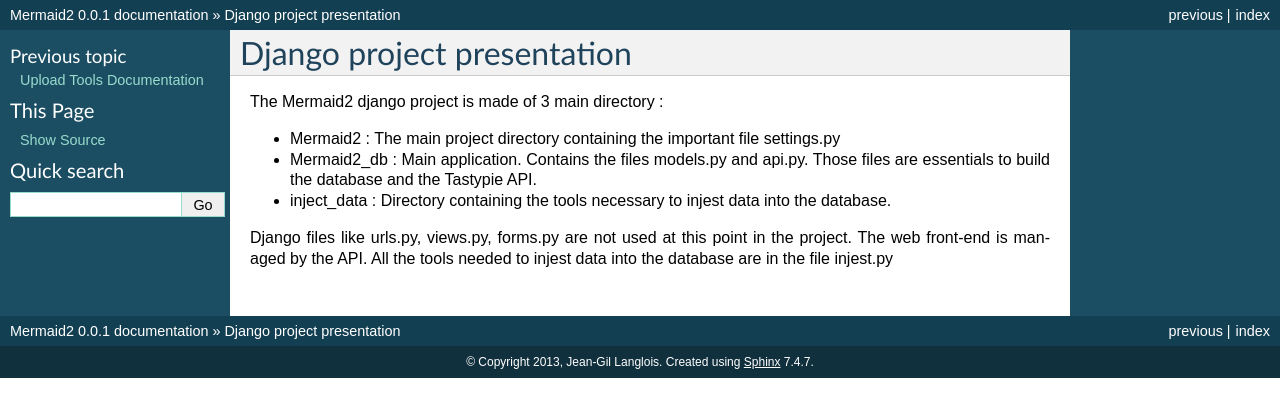
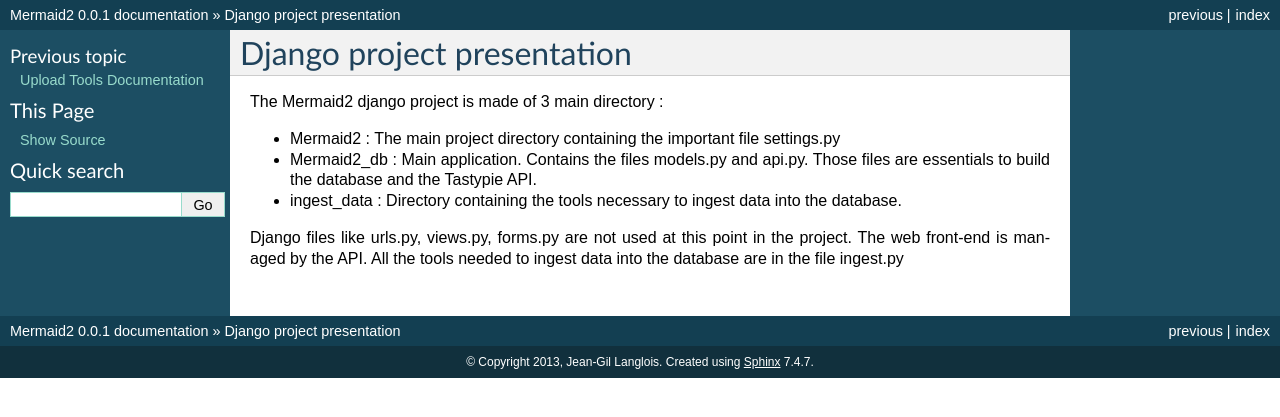
Before and after one commit to tlebras/TOUCAN-1, a Sphinx documentation site: the page built from Mermaid2_doc/source/django_project.rst, in a window 1280 px wide. Shown: the top 417 px of the page. Built offline with Sphinx 7.4.7, drawn with Linux system fonts in a browser that asks for light colours.

Commit message:
modified doc

```diff
--- a/Mermaid2_doc/source/django_project.rst
+++ b/Mermaid2_doc/source/django_project.rst
@@ -5,8 +5,8 @@
 
 - Mermaid2 : The main project directory containing the important file settings.py
 - Mermaid2_db : Main application. Contains the files models.py and api.py. Those files are essentials to build the database and the Tastypie API.
-- inject_data : Directory containing the tools necessary to injest data into the database.
+- ingest_data : Directory containing the tools necessary to ingest data into the database.
 
 Django files like urls.py, views.py, forms.py are not used at this point in the project.
 The web front-end is managed by the API.
-All the tools needed to injest data into the database are in the file injest.py
+All the tools needed to ingest data into the database are in the file ingest.py
```
